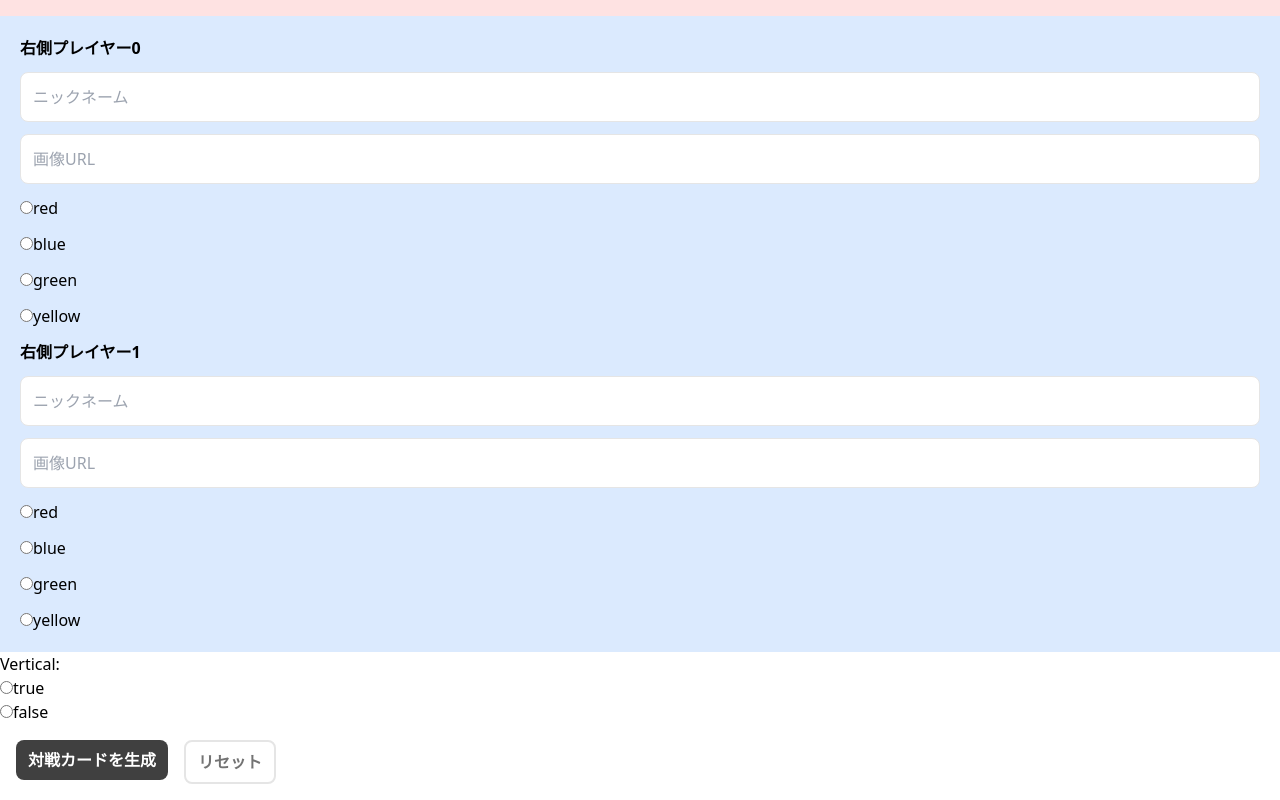
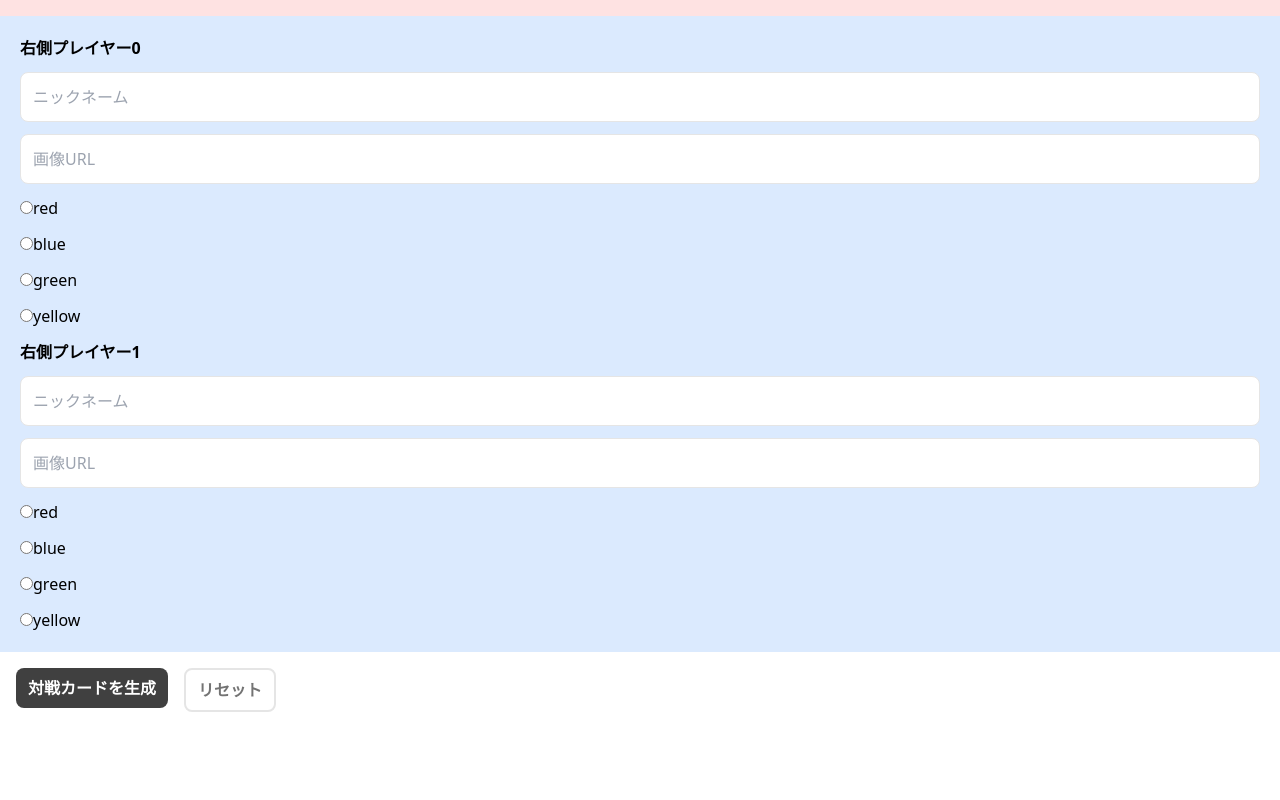
Before and after one commit to fizzkazz/e-sports-tools, a React (Vite) app in the folder card-generator/frontend/: page / in a window 1280 px wide. Shown: the part 620-1420 px from the top of the page. After the commit the page ends 1348 px from the top, so only its background shows below. Built offline with nearby package versions, Linux system fonts and the light colour scheme.

Commit message:
modify: remove vertical mode and organize for stream

```diff
--- a/card-generator/frontend/src/Form.tsx
+++ b/card-generator/frontend/src/Form.tsx
@@ -6,7 +6,6 @@ import { Member } from "./member";
 interface FormType {
   left: Member[];
   right: Member[];
-  vertical: boolean;
 }
 
 interface InputProps {
@@ -35,12 +34,10 @@ const Form: FC = () => {
   const onSubmit = (data: FormType) => {
     const left = btoa(JSON.stringify([...data.left]));
     const right = btoa(JSON.stringify([...data.right]));
-    const vertical = data.vertical;
 
     const builtParams = new URLSearchParams({
       left: left,
       right: right,
-      vertical: `${vertical}`,
     }).toString();
     window.open("/multiple?" + builtParams, "_blank");
   };
@@ -54,19 +51,6 @@ const Form: FC = () => {
       <div className="p-5 bg-blue-100 flex flex-col gap-3">
         <RightInputMember index={0} register={register} errors={errors} />
         <RightInputMember index={1} register={register} errors={errors} />
-      </div>
-      <div>Vertical:</div>
-      <div>
-        <label>
-          <input type="radio" value="true" {...register("vertical")} />
-          true
-        </label>
-      </div>
-      <div>
-        <label>
-          <input type="radio" value="false" {...register("vertical")} />
-          false
-        </label>
       </div>
 
       <div className="m-4 flex gap-4">
--- a/card-generator/frontend/src/MultipleCardView.tsx
+++ b/card-generator/frontend/src/MultipleCardView.tsx
@@ -7,7 +7,6 @@ const MultipleCardView: FC = () => {
 
   const leftParams = searchParams.get("left");
   const rightParams = searchParams.get("right");
-  const isVertical = searchParams.get("vertical") ?? false;
   if (!leftParams || !rightParams) {
     return <></>;
   }
@@ -20,28 +19,9 @@ const MultipleCardView: FC = () => {
   const leftMembers = extractMembers(leftParams);
   const rightMembers = extractMembers(rightParams);
 
-  if (isVertical) {
-    return (
-      <>
-        <div className="bg-black">
-          {leftMembers.map((member) => (
-            <div key={member.name}>{_CardViewForVertical({ ...member })}</div>
-          ))}
-          {rightMembers.map((member) => (
-            <div key={member.name}>{_CardViewForVertical({ ...member })}</div>
-          ))}
-        </div>
-        {/* <img
-          className="absolute top-1/2 left-1/2 transform -translate-x-1/2 -translate-y-1/2 w-1/5 z-50"
-          src="vs.png"
-        /> */}
-      </>
-    );
-  }
-
   return (
     <>
-      <div className="flex justify-center items-center bg-black">
+      <div className="flex justify-center items-center bg-black scroll-background">
         {leftMembers.map((member) => (
           <div key={member.name}>{_CardView({ ...member })}</div>
         ))}
@@ -50,7 +30,7 @@ const MultipleCardView: FC = () => {
         ))}
       </div>
       <img
-        className="absolute top-1/2 left-1/2 transform -translate-x-1/2 -translate-y-1/2 w-1/5 z-50"
+        className="absolute top-1/2 left-1/2 transform -translate-x-1/2 -translate-y-1/2 h-2/3 z-50"
         src="vs.png"
       />
     </>
@@ -82,7 +62,7 @@ const _CardView: FC<Member> = ({
   variant: keyof typeof cardViewVariants | null;
 }) => {
   return (
-    <div className="relative w-1/2 h-screen flex justify-center">
+    <div className="relative h-screen flex justify-center">
       <img src={url} alt="Left Image" />
       <p
         className={`absolute top-5 left-0 w-full z-5 p-5 text-white text-center -skew-y-6 text-5xl drop-shadow-2xl ${
@@ -95,27 +75,4 @@ const _CardView: FC<Member> = ({
   );
 };
 
-const _CardViewForVertical: FC<Member> = ({
-  name,
-  url,
-  variant,
-}: {
-  name: string;
-  url: string;
-  variant: keyof typeof cardViewVariants | null;
-}) => {
-  return (
-    <div className="relative block w-full">
-      <img src={url} alt="Image" />
-      <p
-        className={`absolute top-5 left-0 w-full z-5 p-5 text-white text-center -skew-y-6 text-5xl drop-shadow-2xl ${
-          cardViewVariants[variant ?? "red"].bg
-        }`}
-      >
-        {name}
-      </p>
-    </div>
-  );
-};
-
 export default MultipleCardView;
--- a/card-generator/frontend/src/index.css
+++ b/card-generator/frontend/src/index.css
@@ -1,3 +1,20 @@
 @tailwind base;
 @tailwind components;
 @tailwind utilities;
+
+.scroll-background {
+  background-image: url("bg.png");
+  background-color: white;
+  background-repeat: repeat;
+  background-position: 0 0;
+  animation: diagonalScroll 80s linear infinite;
+}
+
+@keyframes diagonalScroll {
+  0% {
+    background-position: 0 0;
+  }
+  100% {
+    background-position: 70% -100%;
+  }
+}
```
Also changed, not shown: card-generator/frontend/public/bg.png (added).
